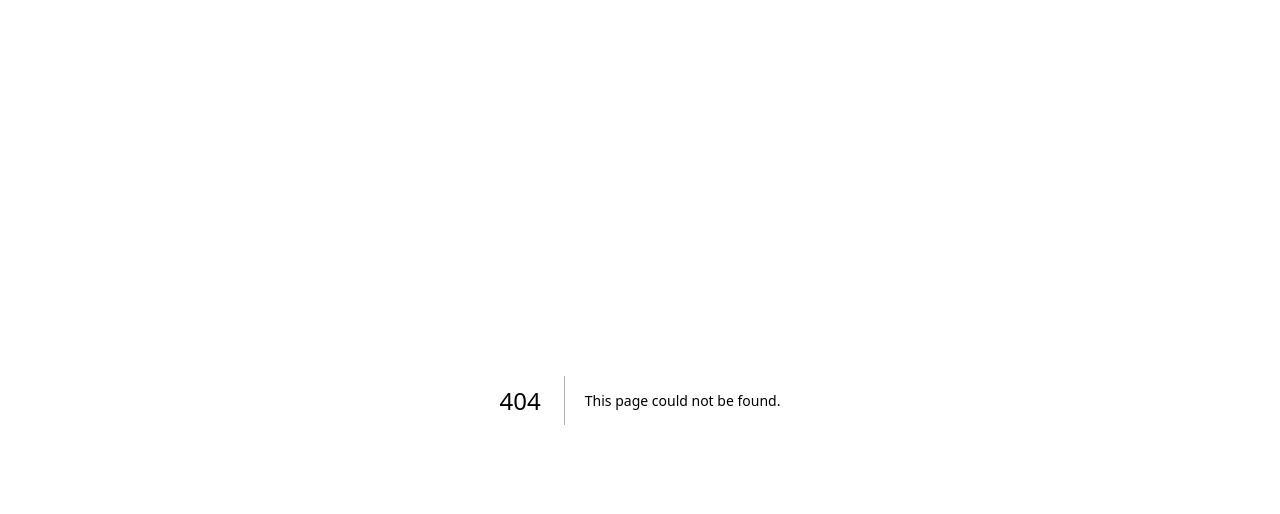
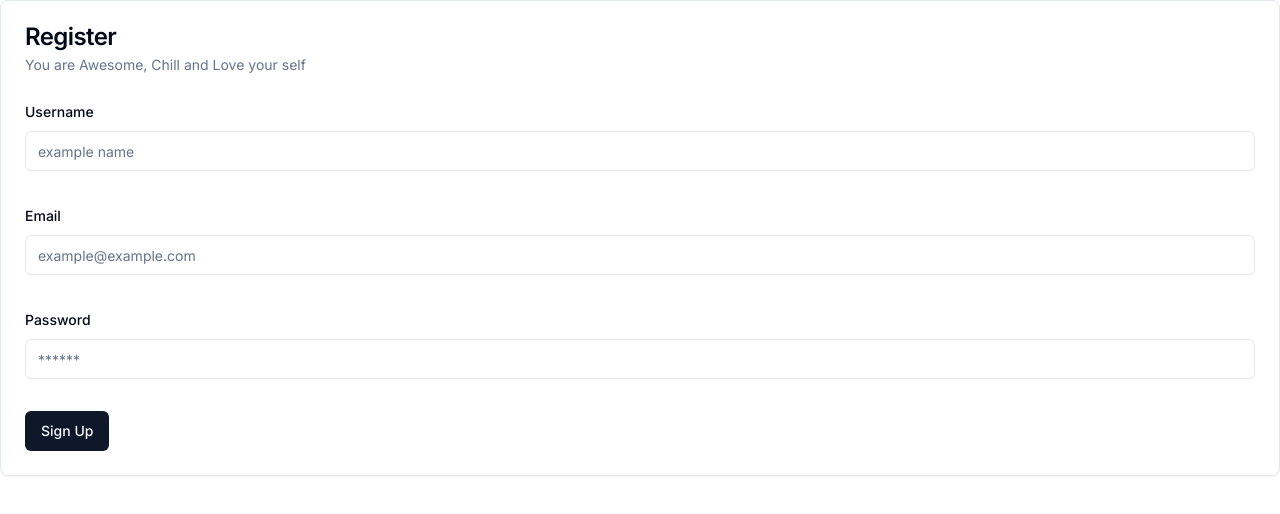
Before and after one commit to setiawanDedi05/bagman, a Next.js app in the folder frontend/: page /auth/register in a window 1280 px wide. Before the commit this address had no page. Shown: the top 514 px of the page. Built offline with nearby package versions, Linux system fonts and the light colour scheme.

Commit message:
create register page

```diff
--- /dev/null
+++ b/frontend/app/auth/register/components/RegisterForm.tsx
@@ -0,0 +1,91 @@
+import { Button } from "@/components/ui/button";
+import {
+  Form,
+  FormField,
+  FormItem,
+  FormLabel,
+  FormControl,
+  FormMessage,
+} from "@/components/ui/form";
+import { zodResolver } from "@hookform/resolvers/zod";
+import { Input } from "@/components/ui/input";
+import { useForm } from "react-hook-form";
+import { z } from "zod";
+
+const formSchema = z.object({
+  email: z.string().email({message: "email must be using email format"}),
+  username: z.string().min(2, {
+    message: "username must be at least 2 characters.",
+  }),
+  password: z.string().min(6, {
+    message: "password must be at least 6 charachters.",
+  }),
+});
+
+export default function RegisterForm() {
+  const form = useForm<z.infer<typeof formSchema>>({
+    resolver: zodResolver(formSchema),
+    defaultValues: {
+      username: "",
+      password: "",
+      email: ""
+    },
+  });
+
+  async function onSubmit(values: z.infer<typeof formSchema>) {
+    console.log({ values });
+    // const { username, password } = values;
+  }
+
+  return (
+    <Form {...form}>
+      <form onSubmit={form.handleSubmit(onSubmit)} className="space-y-8">
+        <FormField
+          control={form.control}
+          name="username"
+          render={({ field }) => (
+            <FormItem>
+              <FormLabel>Username</FormLabel>
+              <FormControl>
+                <Input placeholder="example name" {...field} />
+              </FormControl>
+              <FormMessage />
+            </FormItem>
+          )}
+        />
+        <FormField
+          control={form.control}
+          name="email"
+          render={({ field }) => (
+            <FormItem>
+              <FormLabel>Email</FormLabel>
+              <FormControl>
+                <Input placeholder="example@example.com" {...field} />
+              </FormControl>
+              <FormMessage />
+            </FormItem>
+          )}
+        />
+        <FormField
+          control={form.control}
+          name="password"
+          render={({ field }) => (
+            <FormItem>
+              <FormLabel>Password</FormLabel>
+              <FormControl>
+                <Input
+                  type="password"
+                  placeholder="******"
+                  prefix=""
+                  {...field}
+                />
+              </FormControl>
+              <FormMessage />
+            </FormItem>
+          )}
+        />
+        <Button type="submit">Sign Up</Button>
+      </form>
+    </Form>
+  );
+}
--- /dev/null
+++ b/frontend/app/auth/register/page.tsx
@@ -0,0 +1,25 @@
+"use client";
+import {
+  Card,
+  CardContent,
+  CardDescription,
+  CardHeader,
+  CardTitle,
+} from "@/components/ui/card";
+import RegisterForm from "./components/RegisterForm";
+
+export default function LoginPage() {
+  return (
+    <Card>
+      <CardHeader>
+        <CardTitle>Register</CardTitle>
+        <CardDescription>
+          You are Awesome, Chill and Love your self
+        </CardDescription>
+      </CardHeader>
+      <CardContent>
+        <RegisterForm />
+      </CardContent>
+    </Card>
+  );
+}
```
